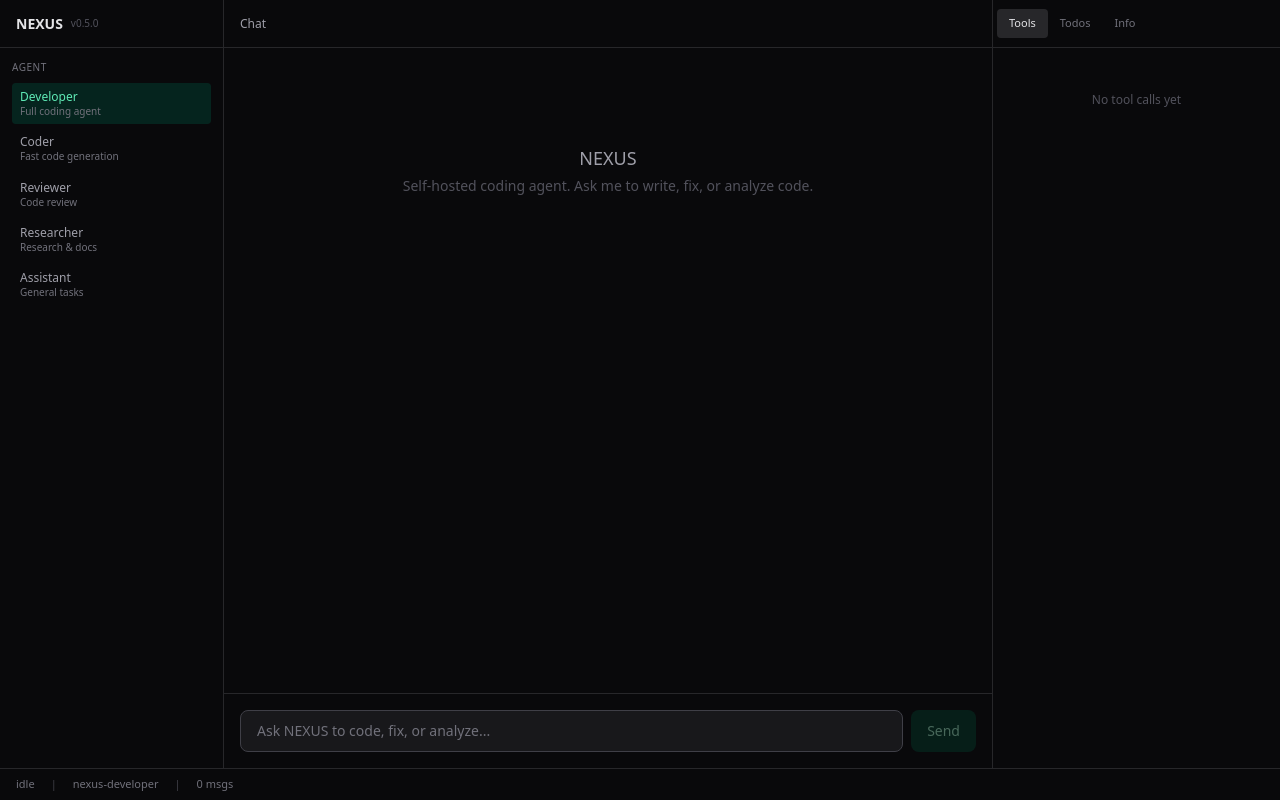
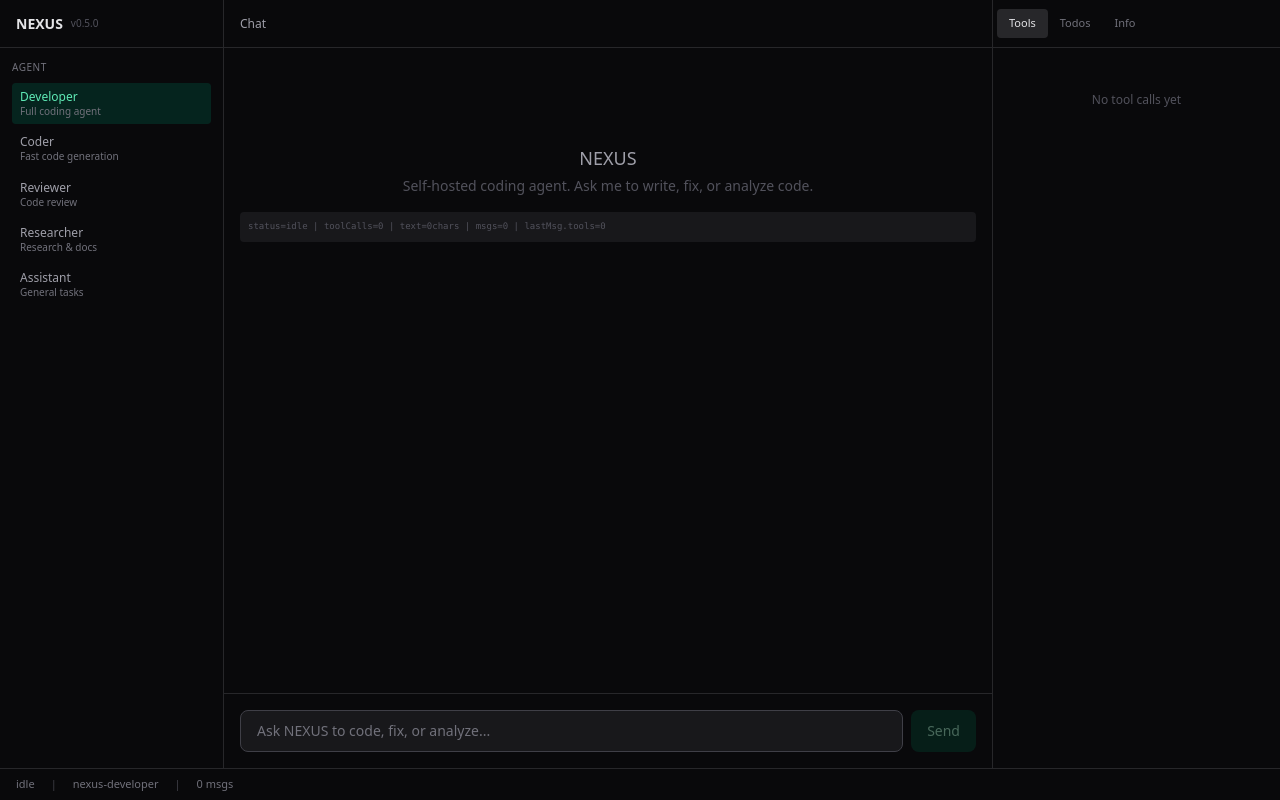
Before and after one commit to aikapenelope/NEXUS, a Next.js app in the folder frontend/: page / in a window 1280 px wide. Built offline with nearby package versions, Linux system fonts and the light colour scheme.

Commit message:
debug: state debug panel + fix streaming condition

```diff
--- a/frontend/src/components/chat/ChatPanel.tsx
+++ b/frontend/src/components/chat/ChatPanel.tsx
@@ -71,17 +71,19 @@ export function ChatPanel() {
           </div>
         ))}
 
+        {/* Debug: show raw state */}
+        <div className="text-[9px] text-zinc-600 bg-zinc-900 rounded p-2 font-mono">
+          status={status} | toolCalls={currentToolCalls.length} | text={currentText.length}chars
+          | msgs={messages.length} | lastMsg.tools={messages[messages.length-1]?.toolCalls?.length ?? 0}
+        </div>
+
         {/* Streaming content */}
-        {(status === "running" || currentToolCalls.length > 0) && (
+        {(currentToolCalls.length > 0 || (status === "running" && currentText)) && (
           <div className="flex justify-start">
             <div className="max-w-[85%] rounded-lg px-4 py-3 text-sm bg-zinc-800/80 text-zinc-200 border border-zinc-700/40">
-              {currentToolCalls.length > 0 && (
-                <div className="mb-2">
-                  {currentToolCalls.map((tc) => (
-                    <ToolCallBlock key={tc.id} toolCall={tc} />
-                  ))}
-                </div>
-              )}
+              {currentToolCalls.map((tc) => (
+                <ToolCallBlock key={tc.id} toolCall={tc} />
+              ))}
               {currentText && (
                 <pre className="whitespace-pre-wrap font-sans leading-relaxed">
                   {currentText}
```
